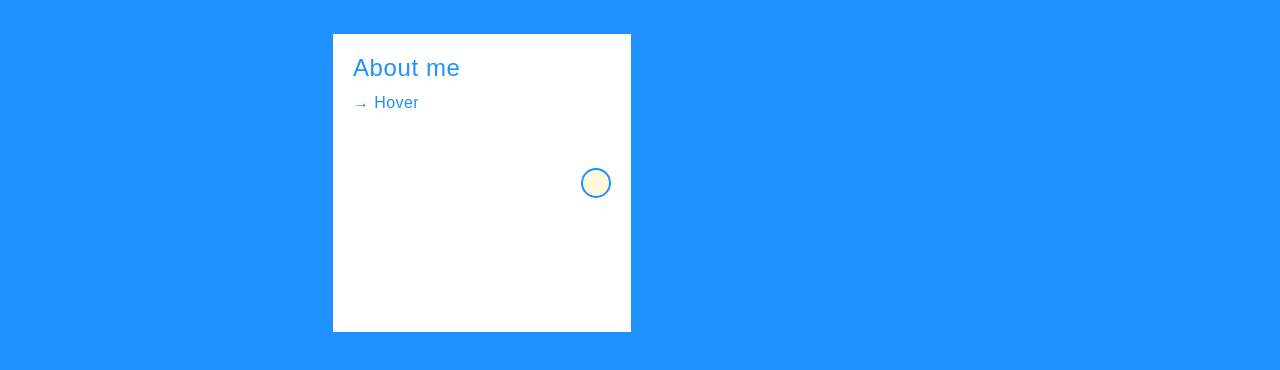
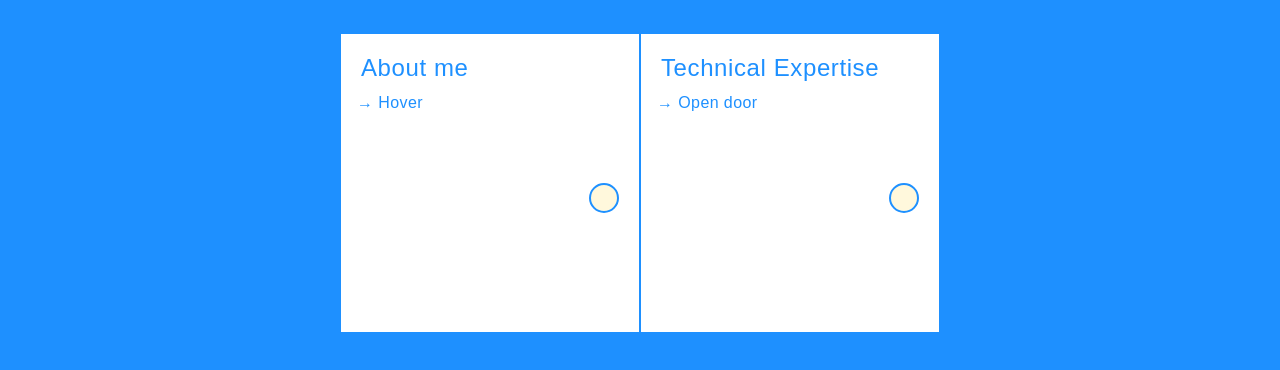
Before and after one commit to ltphan/portfolio, a plain HTML site: page index.html in a window 1280 px wide. Shown: the part 134-504 px from the top of the page. Drawn offline with Linux system fonts and the light colour scheme.

Commit message:
animated stlye to door open inwards when hovering over card

```diff
--- a/index.html
+++ b/index.html
@@ -27,6 +27,25 @@
                         </div>
                     </div>
                 </article>
+                <article class="door open">
+                    <div class="article-container">
+                        <div class="description-container">
+                            <p class="description-text">
+                                <span class="bullet-item">• JavaScript</span>
+                                <br><span class="bullet-item">• TypeScript</span>
+                                <br><span class="bullet-item">• React</span>
+                                <br><span class="bullet-item">• React Native</span>
+                                <br><span class="bullet-item">• GraphQL</span>
+                                <br><span class="bullet-item">• HTML/CSS</span>
+                            </p>
+                         </div>
+                        <div class="overlay-card">
+                            <h2 class="article-title">Technical Expertise</h2>
+                            <p class="subtitle">→ Open door</p>
+                            <div class="circle"></div>
+                        </div>
+                    </div>
+                </article>
             </div>
         </section>
     </main>
--- a/styles.css
+++ b/styles.css
@@ -62,7 +62,6 @@ header h2:hover {
     display: grid;
     grid-template-columns: repeat(2, 300px);
     grid-template-rows: repeat(2, 300px);
-    gap: 1rem;
     padding: 1rem;
     justify-content: center;
 }
@@ -81,12 +80,16 @@ header h2:hover {
     position: relative;
     width: 100%;
     height: 100%;
+    perspective: 1000px;
 }
 
 .description-container {
     background: cornsilk;
     border: 1px solid dodgerblue;
     padding: 1rem;
+    position: absolute;
+    z-index: -1;
+
 }
 
 .description-text {
@@ -119,8 +122,7 @@ header h2:hover {
 .overlay-card .subtitle {
     color: dodgerblue;
     position: absolute;
-    top: 60px; /* Positions it below the title with spacing */
-    left: 20px;
+    top: 60px;
     margin: 0;
 }
 
@@ -133,5 +135,37 @@ header h2:hover {
     position: absolute;
     top: 50%;
     right: 20px;
-    transform: translateY(-50%);
 }
+
+.door .overlay-card {
+    transform-origin: left center;
+    transform-style: preserve-3d;
+    transform: rotateY(0deg);
+    transition: transform 0.5s ease-in-out;
+}
+
+.door:hover .overlay-card {
+    transform: rotateY(58deg);
+}
+
+.door .description-container {
+    width: 40%;
+    right: 1rem;
+    height: 50%;
+    padding: 0.50rem;
+    letter-spacing: 0;
+    bottom: 1.8rem;
+}
+
+.door .description-container .description-text {
+    font-size: 0.875rem;
+    position: relative;
+    margin-top: 0;
+    margin-bottom: 0;
+    line-height: 1.6;
+}
+
+.door .description-container .bullet-item:hover {
+    font-weight: bold;
+    cursor: pointer;
+}
```
